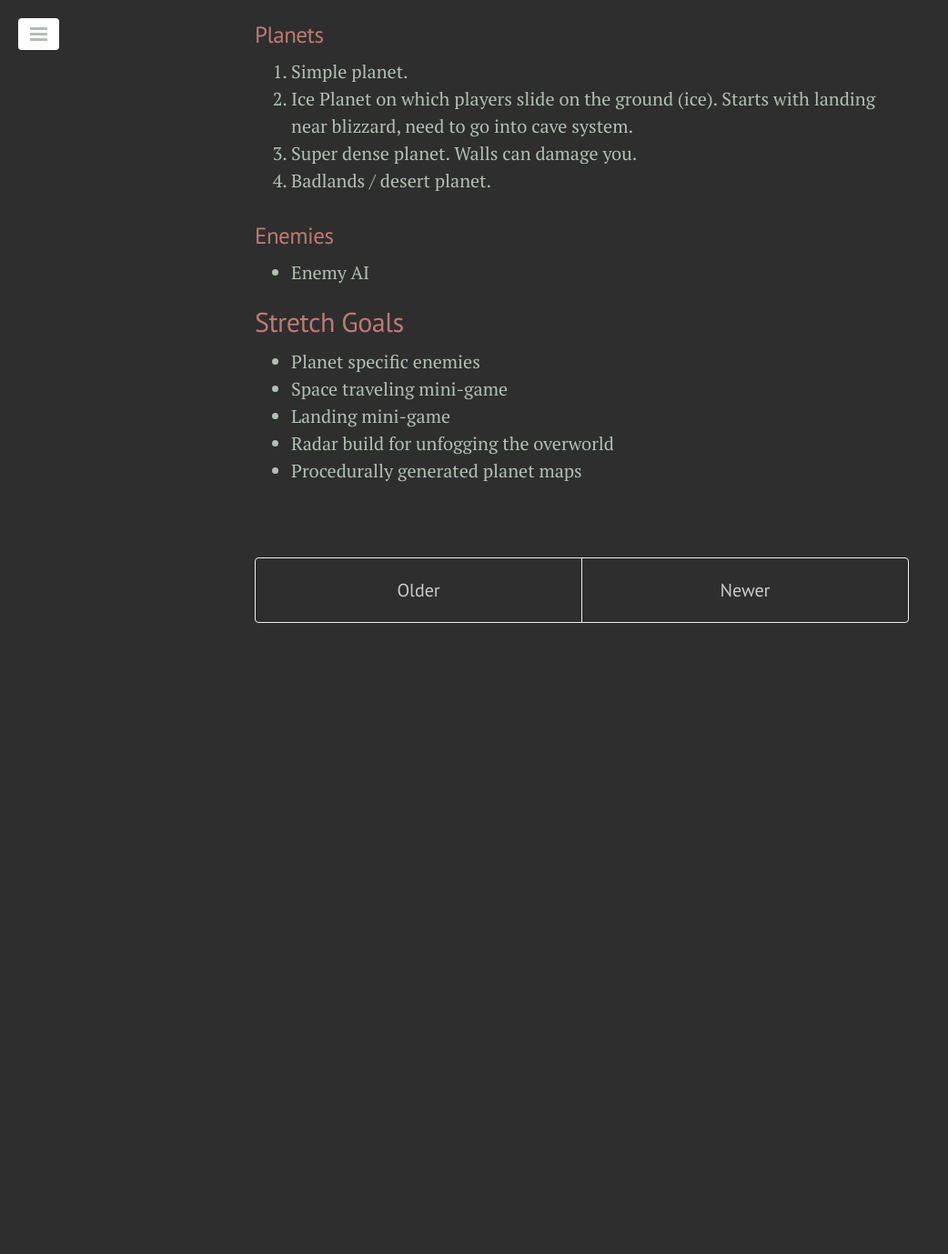
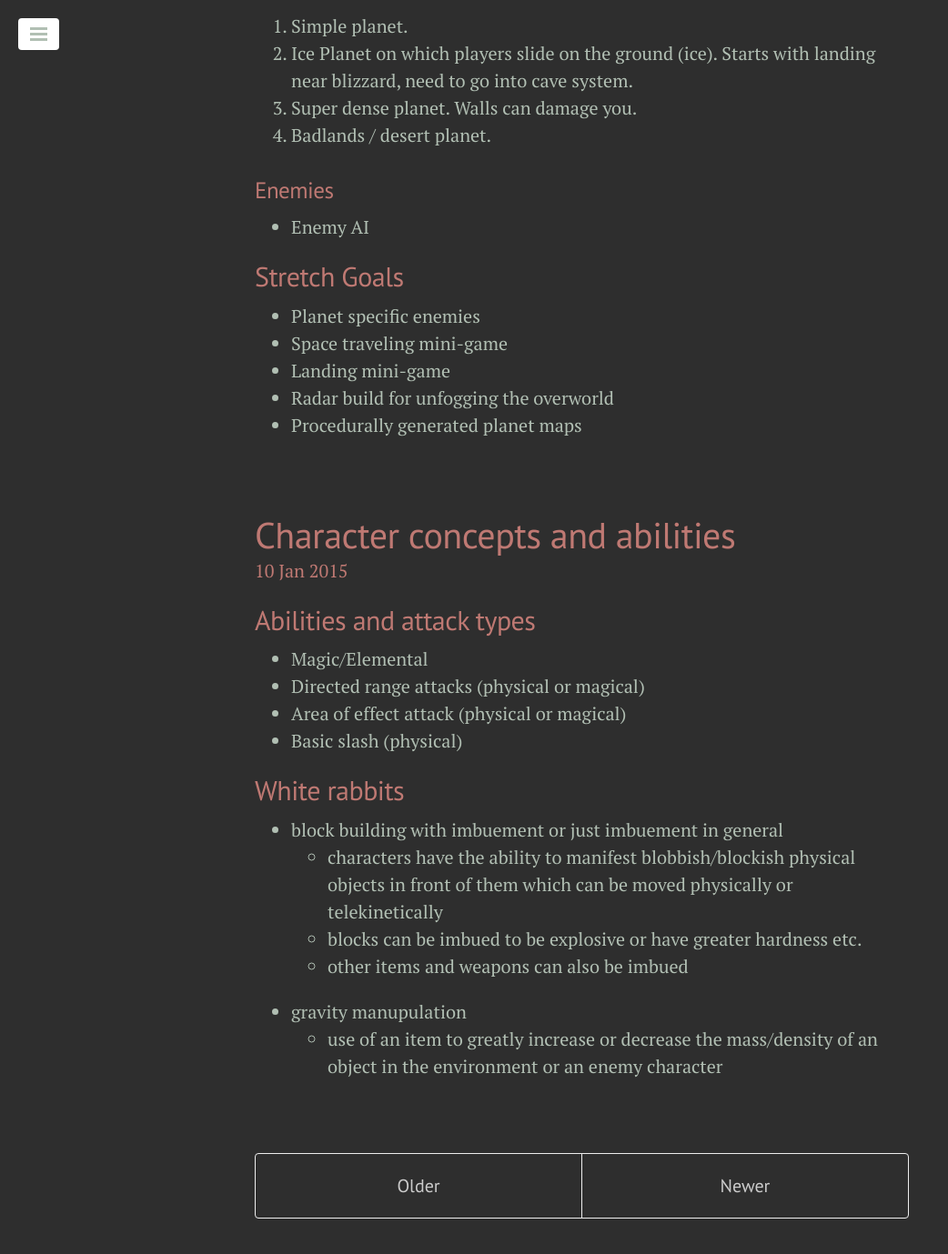
Before and after one commit to scarlethammergames/scarlethammergames.github.io, a Jekyll site: the page built from index.html, in a window 1280 px wide and 1400 px high, scrolled down 1601 px. Shown: the top 1379 px of the window at 91% size, without its empty margins (0-1042 px from the left). Built offline with Jekyll 4.4.1, drawn with Linux system fonts in a browser that asks for light colours; Markdown is read by kramdown in place of the engine named in the settings; the list of posts is cut into pages by our own code; before the commit the page ends 2346 px from its top, so only the background shows below that; some of the changed text lies outside the part shown.

Commit message:
corrected formatting on new post, corrected layouts

```diff
--- /dev/null
+++ b/_posts/15-01-10-character-abilities-notes.md
@@ -0,0 +1,26 @@
+---
+title: Character concepts and abilities
+author:
+  - Calem Bendell
+  - Shalon Liu
+date: 15/01/10
+tags: [concept, summary, characterdesign]
+layout: post
+---
+
+## Abilities and attack types
+
++ Magic/Elemental
++ Directed range attacks (physical or magical)
++ Area of effect attack (physical or magical)
++ Basic slash (physical)
+
+## White rabbits
+
++ block building with imbuement or just imbuement in general
+	+ characters have the ability to manifest blobbish/blockish physical objects in front of them which can be moved physically or telekinetically
+	+ blocks can be imbued to be explosive or have greater hardness etc.
+	+ other items and weapons can also be imbued
+
++ gravity manupulation
+	+ use of an item to greatly increase or decrease the mass/density of an object in the environment or an enemy character
```
Also changed, not shown: _posts/15-01-10-concept-summaries.md (+2 -1 lines), _posts/abilities.md (deleted, +0 -16 lines).
